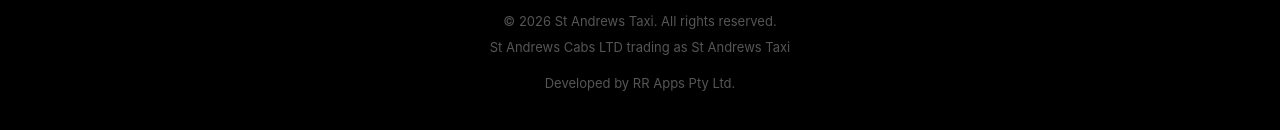
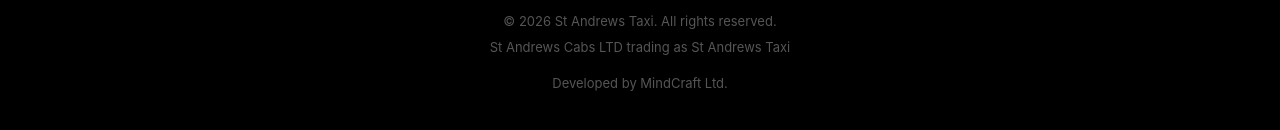
Before and after one commit to Awais-khan11/JET_TAXI_FRONTEND, a React app: page / in a window 1280 px wide. Shown: the part 9473-9603 px from the top of the page. Built offline with nearby package versions, Linux system fonts and the light colour scheme; no server answers; the HTML template or start-up script is replaced by a standard one.

Commit message:
updated footer design

```diff
--- a/src/components/ContactUs.jsx
+++ b/src/components/ContactUs.jsx
@@ -410,7 +410,7 @@ const ContactHero = ({ setActivePage }) => {
               St Andrews Cabs LTD trading as St Andrews Taxi
             </p>
             <p style={{ margin: "10px 0 0 0" }}>
-              Developed by RR Apps Pty Ltd.
+              Developed by MindCraft Ltd.
             </p>
           </div>
         </div>
--- a/src/components/FAQPage.jsx
+++ b/src/components/FAQPage.jsx
@@ -453,7 +453,7 @@ const FAQPage = ({ setActivePage }) => {
               St Andrews Cabs LTD trading as St Andrews Taxi
             </p>
             <p style={{ margin: "10px 0 0 0" }}>
-              Developed by RR Apps Pty Ltd.
+              Developed by MindCraft Ltd.
             </p>
           </div>
         </div>
--- a/src/components/Footer.jsx
+++ b/src/components/Footer.jsx
@@ -218,7 +218,7 @@ const Footer = ({ setActivePage }) => {
           <p style={{ margin: "0" }}>
             St Andrews Cabs LTD trading as St Andrews Taxi
           </p>
-          <p style={{ margin: "10px 0 0 0" }}>Developed by RR Apps Pty Ltd.</p>
+          <p style={{ margin: "10px 0 0 0" }}>Developed by MindCraft Ltd.</p>
         </div>
       </div>
     </footer>
```
